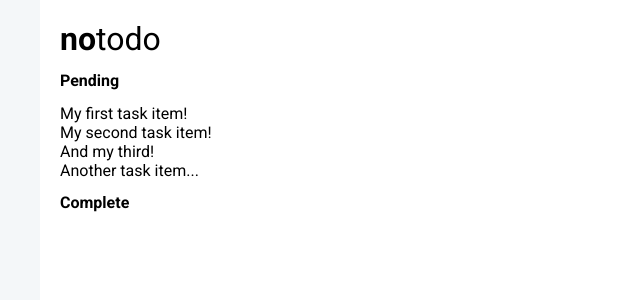
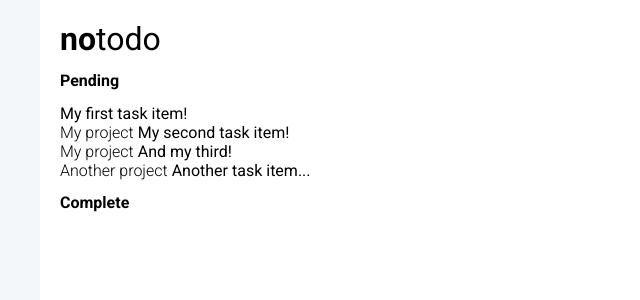
Before and after one commit to criticalsession/notodo, a React (Create React App) app: page / in a window 1280 px wide. Shown: the top 300 px of the page, without its empty margins (0-640 px from the left). Built offline with nearby package versions, Linux system fonts and the light colour scheme; some icons are missing.

Commit message:
added module display, styling

```diff
--- a/public/index.html
+++ b/public/index.html
@@ -25,7 +25,7 @@
       Learn how to configure a non-root public URL by running `npm run build`.
     -->
     <link rel="stylesheet" href="/assets/fontawesome/css/all.min.css" />
-    <title>React App</title>
+    <title>notodo : the fastest to-do tracker in the west</title>
   </head>
   <body>
     <noscript>You need to enable JavaScript to run this app.</noscript>
--- a/src/App.js
+++ b/src/App.js
@@ -6,6 +6,7 @@ import TaskList from "./components/TaskList";
 import "./App.css";
 
 function App() {
+  const [moduleFilter, setModuleFilter] = useState(null);
   const [tasks, setTasks] = useState([
     {
       id: 1,
@@ -63,6 +64,17 @@ function App() {
     console.log("open note", id);
   };
 
+  const filterByModule = (task) => {
+    setModuleFilter(task === null ? null : task.module);
+  };
+
+  const getFilteredTasks = () => {
+    return _.sortBy(tasks, (t) => t.createDate).filter((t) => {
+      if (moduleFilter === null) return t;
+      else return t.module === moduleFilter;
+    });
+  };
+
   return (
     <div className="App">
       <h1>
@@ -75,9 +87,11 @@ function App() {
       )}
       {tasks.length > 0 && (
         <TaskList
-          tasks={_.sortBy(tasks, (t) => t.createDate)}
+          tasks={getFilteredTasks()}
           handleToggleComplete={toggleComplete}
           handleOpenNote={openNote}
+          handleFilterByModule={filterByModule}
+          moduleFilter={moduleFilter}
         />
       )}
     </div>
--- a/src/components/TaskList.css
+++ b/src/components/TaskList.css
@@ -12,6 +12,14 @@
   cursor: pointer;
 }
 
+.task-list ul li .task-module {
+  font-weight: 100;
+}
+
+.task-list ul li .task-module:hover {
+  text-decoration: underline;
+}
+
 .task-list ul li.is-complete {
   color: #888;
 }
@@ -19,3 +27,17 @@
 .task-list h2 {
   font-size: 16px;
 }
+
+.task-list .clear-filter {
+  display: inline-block;
+  font-weight: normal;
+  margin-left: 20px;
+  cursor: pointer;
+  border-radius: 3px;
+  padding: 4px;
+}
+
+.task-list .clear-filter:hover {
+  background-color: black;
+  color: white;
+}
--- a/src/components/TaskList.js
+++ b/src/components/TaskList.js
@@ -8,7 +8,42 @@ export default function TaskList({
   tasks,
   handleToggleComplete,
   handleOpenNote,
+  handleFilterByModule,
+  moduleFilter,
 }) {
+  const toggleComplete = (event, taskId) => {
+    event.stopPropagation();
+    handleToggleComplete(taskId);
+  };
+
+  const filterByModule = (event, task) => {
+    event.stopPropagation();
+    handleFilterByModule(task);
+  };
+
+  const getCompletedDate = (task) => {
+    return (
+      <>
+        {task.completeDate !== null && (
+          <em>({humanize.date("y-M-d G:i", task.completeDate)})</em>
+        )}
+      </>
+    );
+  };
+
+  const getCheckMark = (task) => {
+    return (
+      <>
+        <i
+          className={`fa-regular ${
+            task.completeDate === null ? "fa-square" : "fa-square-check"
+          }`}
+          onClick={(e) => toggleComplete(e, task.id)}
+        ></i>{" "}
+      </>
+    );
+  };
+
   const getTaskDisplay = (tasks) => {
     return tasks.map((task) => (
       <li
@@ -18,19 +53,19 @@ export default function TaskList({
         }`}
         onClick={() => handleOpenNote(task.id)}
       >
-        <i
-          className={`fa-regular ${
-            task.completeDate === null ? "fa-square" : "fa-square-check"
-          }`}
-          onClick={(e) => {
-            e.stopPropagation();
-            handleToggleComplete(task.id);
-          }}
-        ></i>{" "}
-        {task.title}{" "}
-        {task.completeDate !== null && (
-          <em>({humanize.date("y-M-d G:i", task.completeDate)})</em>
+        {getCheckMark(task)}
+        {task.module !== null && (
+          <>
+            <span
+              className="task-module"
+              onClick={(e) => filterByModule(e, task)}
+            >
+              {task.module}
+            </span>{" "}
+          </>
         )}
+        {task.module === null && " "}
+        {task.title} {getCompletedDate(task)}
       </li>
     ));
   };
@@ -44,7 +79,17 @@ export default function TaskList({
 
   return (
     <div className="task-list">
-      <h2>Pending</h2>
+      <h2>
+        Pending{" "}
+        {moduleFilter !== null && (
+          <span
+            className="clear-filter"
+            onClick={() => handleFilterByModule(null)}
+          >
+            <i className="fa-solid fa-xmark"></i> Clear project filter
+          </span>
+        )}
+      </h2>
       {pendingTasks.length > 0 && <ul>{getTaskDisplay(pendingTasks)}</ul>}
       {pendingTasks.length === 0 && (
         <p>
```
